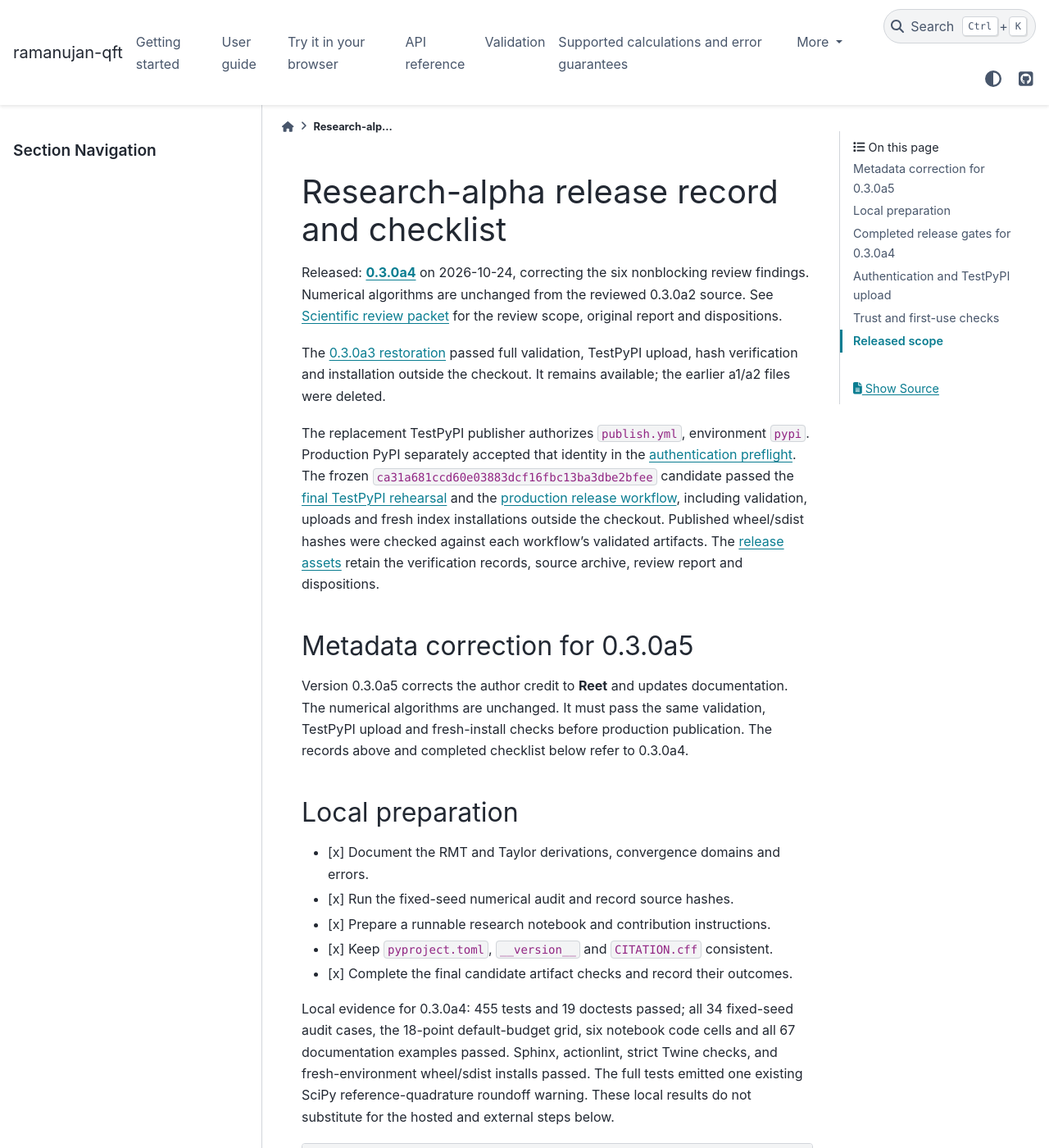
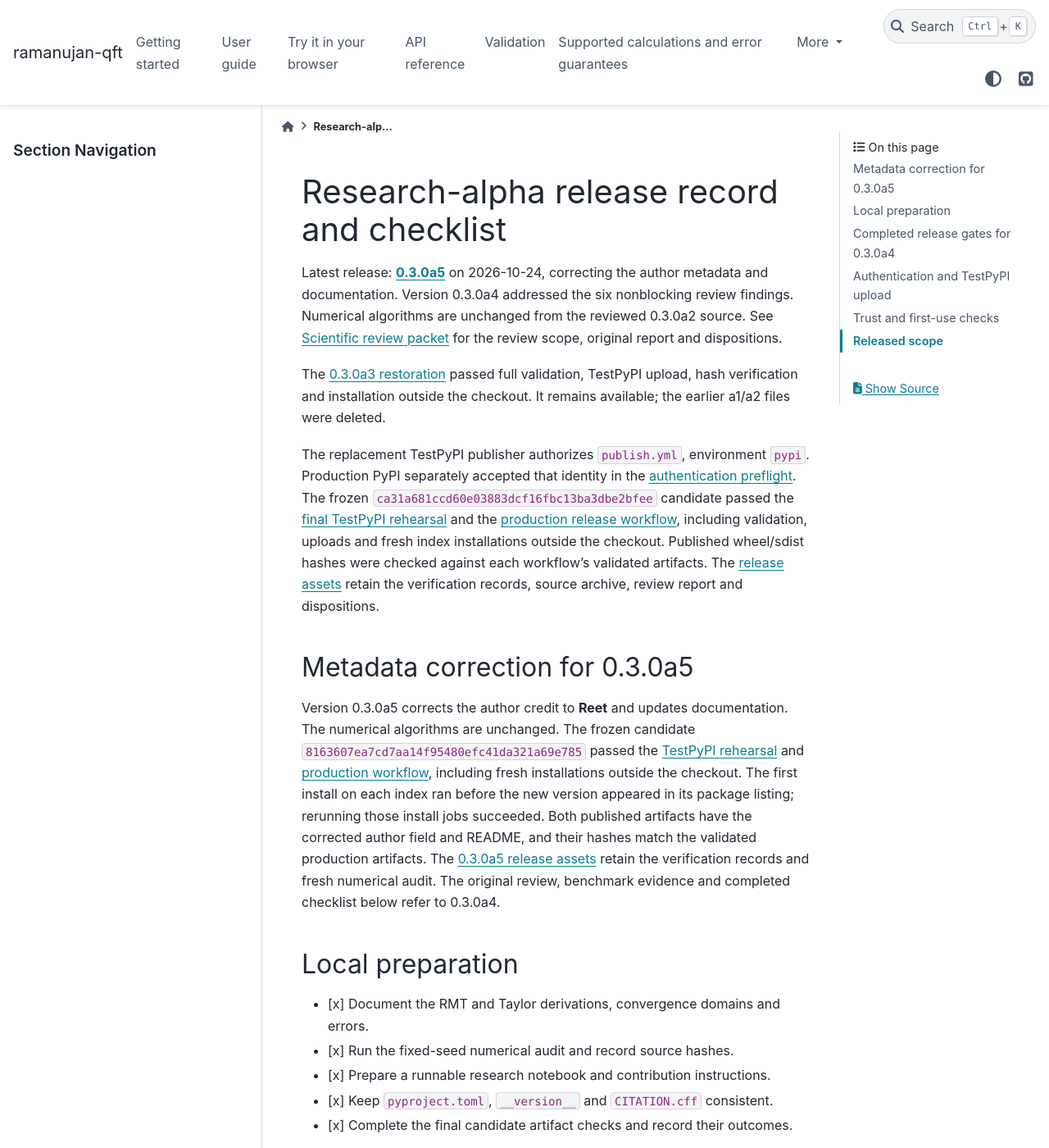
Before and after one commit to reetanshuh1998/Ramanujan_master_theorem, a Sphinx documentation site: the page built from docs/RELEASING.md, in a window 1280 px wide and 1400 px high. Shown: the whole window at 82% size. Built offline with Sphinx 7.4.7 and the PyData theme 0.15.4, drawn with Linux system fonts in a browser that asks for light colours; pages that are not in the unit, such as notebooks, are missing from menus.

Commit message:
Record verified 0.3.0a5 publication

```diff
--- a/docs/RELEASING.md
+++ b/docs/RELEASING.md
@@ -1,7 +1,8 @@
 # Research-alpha release record and checklist
 
-Released: **[0.3.0a4](https://pypi.org/project/ramanujan-qft/0.3.0a4/)**
-on 2026-10-24, correcting the six nonblocking review findings.
+Latest release: **[0.3.0a5](https://pypi.org/project/ramanujan-qft/0.3.0a5/)**
+on 2026-10-24, correcting the author metadata and documentation.
+Version 0.3.0a4 addressed the six nonblocking review findings.
 Numerical algorithms are unchanged from the reviewed 0.3.0a2 source. See
 {doc}`SCIENTIFIC_REVIEW` for the review scope, original report and dispositions.
 
@@ -23,9 +24,18 @@ retain the verification records, source archive, review report and dispositions.
 ## Metadata correction for 0.3.0a5
 
 Version 0.3.0a5 corrects the author credit to **Reet** and updates documentation.
-The numerical algorithms are unchanged. It must pass the same validation,
-TestPyPI upload and fresh-install checks before production publication.
-The records above and completed checklist below refer to 0.3.0a4.
+The numerical algorithms are unchanged. The frozen candidate
+`8163607ea7cd7aa14f95480efc41da321a69e785` passed the
+[TestPyPI rehearsal](https://github.com/reetanshuh1998/Ramanujan_master_theorem/actions/runs/40089544384)
+and [production workflow](https://github.com/reetanshuh1998/Ramanujan_master_theorem/actions/runs/40096086667),
+including fresh installations outside the checkout. The first install on each
+index ran before the new version appeared in its package listing; rerunning
+those install jobs succeeded.
+Both published artifacts have the corrected author field and README, and their
+hashes match the validated production artifacts. The
+[0.3.0a5 release assets](https://github.com/reetanshuh1998/Ramanujan_master_theorem/releases/tag/v0.3.0a5)
+retain the verification records and fresh numerical audit. The original
+review, benchmark evidence and completed checklist below refer to 0.3.0a4.
 
 ## Local preparation
 
```
Also changed, not shown: docs/RELEASE_PLAN.md (+4 -2 lines).
